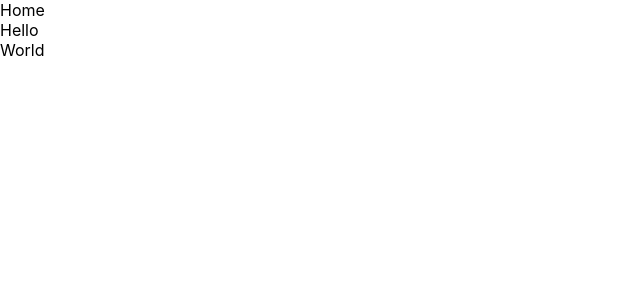
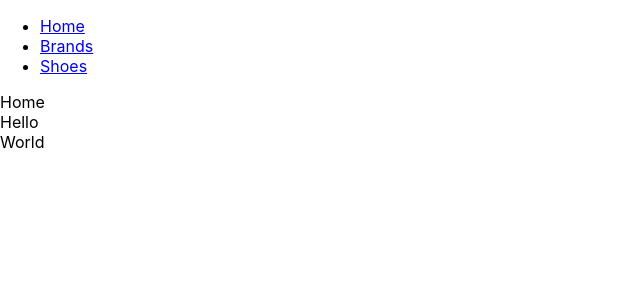
Before and after one commit to mmtakeuchi/shoein-frontend, a React (Create React App) app: page /shoes in a window 1280 px wide. Shown: the top 300 px of the page, without its empty margins (0-640 px from the left). Built offline with nearby package versions, Linux system fonts and the light colour scheme.

Commit message:
create navvbar

```diff
--- a/src/App.js
+++ b/src/App.js
@@ -1,4 +1,6 @@
 import React from 'react';
+// import {Route, Switch} from 'react-router-dom'
+import Navbar from './components/Navbar'
 import Home from './components/Home'
 import BrandsContainer from './containers/BrandsContainer'
 import ShoesContainer from './containers/ShoesContainer'
@@ -6,6 +8,7 @@ import ShoesContainer from './containers/ShoesContainer'
 function App() {
   return (
     <div className="App">
+      <Navbar />
       <Home />
       <BrandsContainer />
       <ShoesContainer />
--- /dev/null
+++ b/src/components/Navbar.js
@@ -0,0 +1,14 @@
+import React from 'react'
+import { NavLink } from 'react-router-dom'
+
+const Navbar = () => (
+    <nav>
+        <ul>
+            <li><NavLink to="/">Home</NavLink></li>
+            <li><NavLink to="/brands">Brands</NavLink></li>
+            <li><NavLink to="/shoes">Shoes</NavLink></li>
+        </ul>
+    </nav>
+)
+
+export default Navbar;
```
